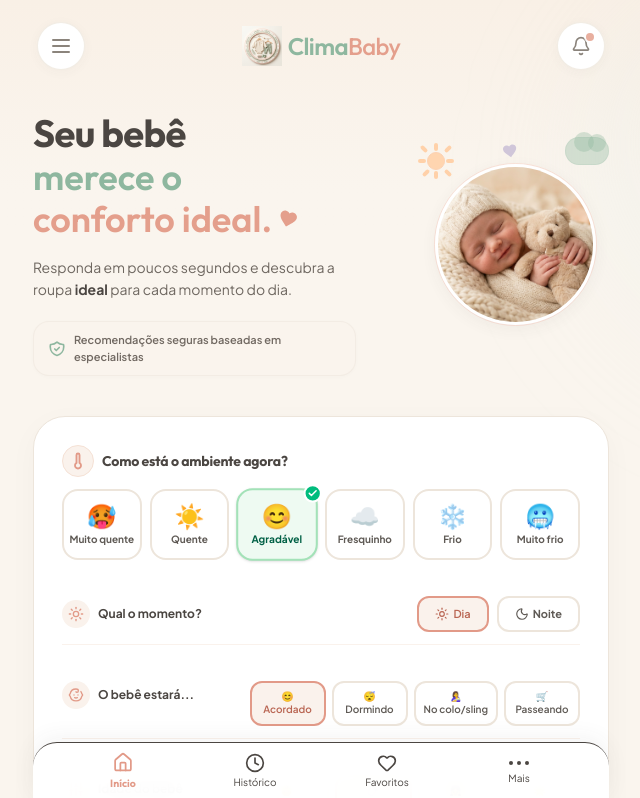
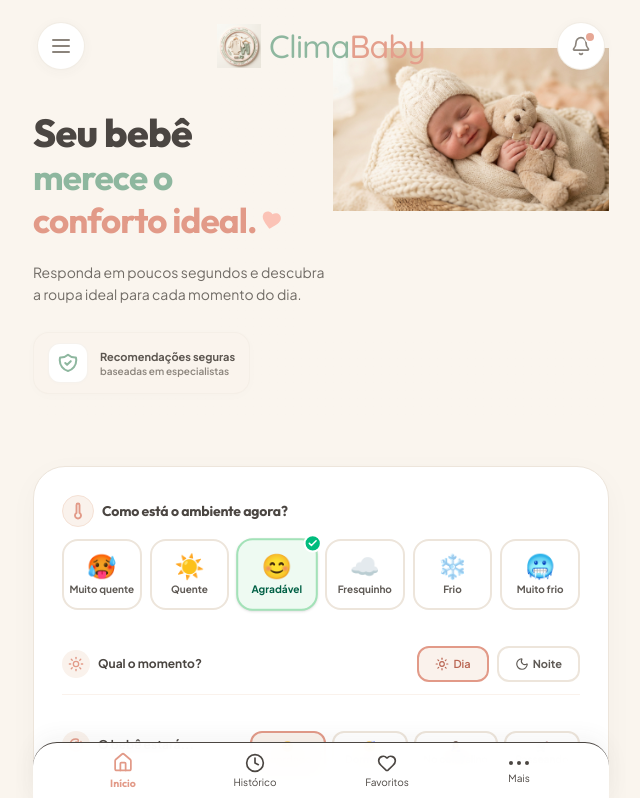
Before and after one commit to lumelo025-cpu/APP-Como-Vestir-o-Beb-, a React (Vite) app: page / in a window 1280 px wide. Shown: the top 798 px of the page, without its empty margins (319-959 px from the left). Built offline with nearby package versions, Linux system fonts and the light colour scheme.

Commit message:
feat: update hero graphic and add font families
Replace abstract background elements with a specific hero image on the welcome screen. Add Quicksand and Comfortaa fonts to the theme for improved design consistency.

```diff
--- a/src/App.tsx
+++ b/src/App.tsx
@@ -295,10 +295,21 @@ export default function App() {
   return (
     <div className="min-h-screen bg-[#FAF5EE] text-[#4B4642] flex flex-col items-center justify-start pb-28 pt-4 px-4 sm:px-6 relative overflow-x-hidden antialiased">
 
-      {/* Decorative Warm Elements to Match Cozy Visual Aesthetic */}
-      <div className="absolute top-0 inset-x-0 h-[380px] bg-gradient-to-b from-[#F9F0E6] via-[#FAF5EE] to-transparent pointer-events-none z-0" />
-      <div className="absolute top-0 right-0 w-96 h-96 bg-gradient-to-bl from-[#F7E0D5]/50 via-[#E4EDE7]/30 to-transparent rounded-full blur-3xl pointer-events-none z-0" />
-      <div className="absolute top-24 left-10 w-24 h-24 rounded-full bg-[#FAF0E6]/70 blur-xl pointer-events-none" />
+      {/* Absolute Full Screen BG Graphic matching the mockup precisely */}
+      {activeTab === 'inicio' && screen === 'welcome' && (
+        <div className="w-full max-w-xl absolute top-0 left-1/2 -translate-x-1/2 h-[380px] sm:h-[415px] pointer-events-none overflow-hidden z-0 select-none">
+          <img
+            src={babyHeroImg}
+            alt="ClimaBaby BG"
+            className="absolute top-12 right-[-4%] h-[320px] sm:h-[350px] w-[58%] sm:w-[52%] object-contain object-right-top opacity-[1.05]"
+            referrerPolicy="no-referrer"
+          />
+          {/* Bottom fade blending seamlessly into the #FAF5EE content bg */}
+          <div className="absolute inset-x-0 bottom-0 h-24 bg-gradient-to-t from-[#FAF5EE] via-[#FAF5EE]/90 to-transparent pointer-events-none" />
+          {/* Leftside edge fade blending nicely for perfect text contrast on the left column */}
+          <div className="absolute top-0 right-[57%] sm:right-[51%] w-24 h-full bg-gradient-to-l from-[#FAF5EE]/0 via-[#FAF5EE]/95 to-[#FAF5EE] pointer-events-none" />
+        </div>
+      )}
 
       {/* Playful & Cozy Header with PWA install shortcuts */}
       <header className="w-full max-w-xl flex items-center justify-between py-1.5 mb-5 z-20 relative px-1">
@@ -322,18 +333,18 @@ export default function App() {
         {/* Brand Hanger-Heart Wordmark Logo precisely matches ClimaBaby custom colors & bare image placement */}
         <motion.div
           onClick={() => { setActiveTab('inicio'); setScreen('welcome'); }}
-          className="cursor-pointer flex items-center gap-1.5"
+          className="cursor-pointer flex items-center gap-2"
           whileHover={{ scale: 1.02 }}
           whileTap={{ scale: 0.98 }}
         >
           <img
             src={menuClothesLogoImg}
             alt="Logo ClimaBaby"
-            className="h-10 w-auto object-contain shrink-0"
+            className="h-11 w-auto object-contain shrink-0"
             referrerPolicy="no-referrer"
           />
-          <div className="flex items-center font-display tracking-tight text-[24px]">
-            <span className="font-semibold text-[#8EB79F]">Clima</span>
+          <div className="flex items-center font-logo tracking-tight text-[32px] leading-none select-none">
+            <span className="font-medium text-[#8EB79F]">Clima</span>
             <span className="font-medium text-[#E49F8C]">Baby</span>
           </div>
         </motion.div>
@@ -400,84 +411,41 @@ export default function App() {
               >
 
                 {/* HERO BLOCK WITH GEOMETRIC BEAUTY AND GENERATED PHOTO */}
-                <div className="flex flex-row items-center justify-between gap-2.5 py-4 relative overflow-visible bg-transparent rounded-3xl">
+                <div className="flex flex-row items-center justify-between gap-2.5 pt-4 pb-12 min-h-[230px] sm:min-h-[270px] relative overflow-visible bg-transparent rounded-3xl">
 
                   {/* Left Headings Column */}
-                  <div className="space-y-4 flex-1 max-w-[56%] z-10 text-left">
-                    <h2 className="text-[34px] sm:text-[38px] font-bold text-[#4B4642] tracking-normal leading-[1.12] font-display">
+                  <div className="space-y-5 flex-1 max-w-[56%] sm:max-w-[52%] z-10 text-left">
+                    <h2 className="text-[35px] sm:text-[39px] font-extrabold text-[#4B4642] tracking-tight leading-[1.10] font-display">
                       Seu bebê <br />
-                      <span className="text-[#8EB79F] font-semibold text-[32px] sm:text-[36px] tracking-normal inline-block">merece o</span> <br />
-                      <span className="text-[#E49F8C] font-semibold text-[32px] sm:text-[36px] tracking-normal inline-flex items-center gap-1">
+                      <span className="text-[#8EB79F] font-bold text-[31px] sm:text-[35px] tracking-tight inline-block">merece o</span> <br />
+                      <span className="text-[#E29A88] font-bold text-[31px] sm:text-[35px] tracking-tight inline-flex items-center relative">
                         conforto ideal.
-                        {/* Custom floating heart sticker precisely like the peach heart in model image */}
-                        <svg className="w-5 h-5 text-[#E49F8C] fill-current transform rotate-[15deg] shrink-0 inline-block ml-0.5" viewBox="0 0 24 24">
+                        {/* Custom peach heart sticker placed as in reference image */}
+                        <span className="absolute -right-6 top-1/2 -translate-y-1/2 transform scale-110 rotate-[12deg] select-none pointer-events-none opacity-90 pl-1">
+                          <svg className="w-5 h-5 text-[#FCBEB1] fill-current" viewBox="0 0 24 24">
                             <path d="M12 21.35l-1.45-1.32C5.4 15.36 2 12.28 2 8.5 2 5.42 4.42 3 7.5 3c1.74 0 3.41.81 4.5 2.09C13.09 3.81 14.76 3 16.5 3 19.58 3 22 5.42 22 8.5c0 3.78-3.4 6.86-8.55 11.54L12 21.35z" />
                           </svg>
                         </span>
+                      </span>
                     </h2>
 
-                    <p className="text-[13px] sm:text-[14px] text-[#6E6760] font-normal leading-relaxed">
-                      Responda em poucos segundos e descubra a roupa <span className="font-bold text-[#4B4642]">ideal</span> para cada momento do dia.
+                    <p className="text-[13px] sm:text-[14px] text-[#716C66] font-normal leading-relaxed">
+                      Responda em poucos segundos e descubra a roupa ideal para cada momento do dia.
                     </p>
 
-                    <div className="pt-1">
-                      <span className="inline-flex items-center gap-2 px-3.5 py-2.5 bg-[#FAF4ED] text-[#716962] text-[11px] font-semibold rounded-2xl border border-[#EDE5DB]/50 shadow-[0_1px_4px_rgba(75,70,66,0.02)]">
-                        {/* Elegant Green Shield Check precisely matching the mockup */}
-                        <svg className="w-4.5 h-4.5 text-[#8EB79F] shrink-0 stroke-[2.2]" fill="none" viewBox="0 0 24 24" stroke="currentColor">
+                    <div className="pt-1.5">
+                      <div className="inline-flex items-center gap-3 px-3.5 py-2.5 bg-[#FAF4ED] text-[#716962] rounded-2xl border border-[#EDE5DB]/40 shadow-[0_2px_12px_rgba(75,70,66,0.015)] select-none">
+                        {/* Soft green outlines check shield container */}
+                        <div className="w-10 h-10 rounded-xl bg-white border border-[#EDE5DB]/50 flex items-center justify-center shrink-0 shadow-[0_1px_4px_rgba(75,70,66,0.01)]">
+                          <svg className="w-[22px] h-[22px] text-[#8EB79F] shrink-0 stroke-[2.2]" fill="none" viewBox="0 0 24 24" stroke="currentColor">
                             <path strokeLinecap="round" strokeLinejoin="round" d="M9 12l2 2 4-4m5.618-4.016A11.955 11.955 0 0112 2.944a11.955 11.955 0 01-8.618 3.04A12.02 12.02 0 003 9c0 5.591 3.824 10.29 9 11.622 5.176-1.332 9-6.03 9-11.622 0-1.042-.133-2.052-.382-3.016z" />
                           </svg>
-                        <span>Recomendações seguras baseadas em especialistas</span>
-                      </span>
-                    </div>
-                  </div>
-
-                  {/* Right circular baby portrait with exact mockup doodles */}
-                  <div className="relative shrink-0 w-[148px] h-[148px] sm:w-[175px] sm:h-[175px] mr-1.5 z-10">
-                    {/* Decorative Background Doodles exactly from the reference picture */}
-
-                    {/* 1. Custom Sun Doodle in top-left */}
-                    <div className="absolute -top-4 -left-3 select-none flex items-center justify-center pointer-events-none z-20">
-                      <div className="relative w-10 h-10">
-                        {/* Sun core */}
-                        <div className="absolute top-1/2 left-1/2 transform -translate-x-1/2 -translate-y-1/2 w-4.5 h-4.5 rounded-full bg-[#FFD1A9]/90 border border-[#FCD2B3]" />
-                        {/* Ray dashes */}
-                        <span className="absolute top-1 left-1.5 w-1 h-2 bg-[#FFD1A9] rounded-full rotate-[-45deg]" />
-                        <span className="absolute top-0.5 left-1/2 -translate-x-1/2 w-1 h-2 bg-[#FFD1A9] rounded-full" />
-                        <span className="absolute top-1 right-1.5 w-1 h-2 bg-[#FFD1A9] rounded-full rotate-[45deg]" />
-                        <span className="absolute top-1/2 -translate-y-1/2 right-0.5 w-2 h-1 bg-[#FFD1A9] rounded-full" />
-                        <span className="absolute bottom-1 right-1.5 w-1 h-2 bg-[#FFD1A9] rounded-full rotate-[135deg]" />
-                        <span className="absolute bottom-0.5 left-1/2 -translate-x-1/2 w-1 h-2 bg-[#FFD1A9] rounded-full" />
-                        <span className="absolute bottom-1 left-2 w-1 h-2 bg-[#FFD1A9] rounded-full rotate-[225deg]" />
-                        <span className="absolute top-1/2 -translate-y-1/2 left-0.5 w-2 h-1 bg-[#FFD1A9] rounded-full" />
-                      </div>
-                    </div>
-
-                    {/* 2. Soft lavender heart */}
-                    <div className="absolute -top-3.5 left-[42%] select-none pointer-events-none z-20">
-                      <svg className="w-4 h-4 text-[#C9BFD6] fill-current opacity-85 transform rotate-[-10deg]" viewBox="0 0 24 24">
-                        <path d="M12 21.35l-1.45-1.32C5.4 15.36 2 12.28 2 8.5 2 5.42 4.42 3 7.5 3c1.74 0 3.41.81 4.5 2.09C13.09 3.81 14.76 3 16.5 3 19.58 3 22 5.42 22 8.5c0 3.78-3.4 6.86-8.55 11.54L12 21.35z" />
-                      </svg>
-                    </div>
-
-                    {/* 3. Soft Green Cloud doodle exactly on top right */}
-                    <div className="absolute -top-5 -right-1.5 select-none pointer-events-none z-20">
-                      <div className="relative w-11 h-7 bg-[#8EB79F]/35 border border-[#8EB79F]/15 rounded-full blur-[0.4px]">
-                        <div className="absolute -top-1.5 left-2 w-5 h-5 bg-[#8EB79F]/35 rounded-full" />
-                        <div className="absolute -top-1 left-5.5 w-4.5 h-4.5 bg-[#8EB79F]/35 rounded-full" />
-                      </div>
-                    </div>
-
-                    {/* Soft background peach-pink framing halo circle */}
-                    <div className="absolute inset-1.5 bg-[#FAE7DF]/75 rounded-full pointer-events-none border border-[#FBE3D9]" />
-
-                    {/* Main Organic Soft Portrait Mask precisamente como na imagem */}
-                    <div className="w-[92%] h-[92%] absolute top-[4%] left-[4%] rounded-full overflow-hidden border-[3px] border-white shadow-[0_4px_16px_rgba(75,70,66,0.06)] bg-white">
-                      <img
-                        src={babyHeroImg}
-                        alt="Bebê dormindo confortavelmente"
-                        className="w-full h-full object-cover scale-[1.05]"
-                        referrerPolicy="no-referrer"
-                      />
+                        </div>
+                        <div className="flex flex-col text-left">
+                          <span className="text-[11px] font-bold text-[#5C5650] leading-none">Recomendações seguras</span>
+                          <span className="text-[10px] text-[#8B847C] font-semibold leading-none mt-1">baseadas em especialistas</span>
+                        </div>
+                      </div>
                     </div>
                   </div>
                 </div>
@@ -1389,18 +1357,19 @@ export default function App() {
             >
               <div className="p-5 flex-1 flex flex-col overflow-y-auto">
                 <div className="flex justify-between items-center pb-4 border-b border-slate-100 mb-5">
-                  <div className="flex items-center gap-2">
-                    <div className="w-7 h-7 rounded-full overflow-hidden shrink-0">
+                  <div className="flex items-center gap-1.5">
                     <img
                       src={menuClothesLogoImg}
                       alt="Logo ClimaBaby"
-                        className="w-full h-full object-cover"
+                      className="h-8 w-auto object-contain shrink-0"
                       referrerPolicy="no-referrer"
                     />
-                    </div>
                     <div>
-                      <h4 className="font-bold text-xs text-slate-900 leading-none">ClimaBaby</h4>
-                      <span className="text-[8px] text-slate-400 font-extrabold block uppercase tracking-wider mt-0.5">Consultoria Especializada</span>
+                      <div className="font-logo font-medium text-[18px] leading-none select-none flex items-center">
+                        <span className="text-[#8EB79F]">Clima</span>
+                        <span className="text-[#E49F8C]">Baby</span>
+                      </div>
+                      <span className="text-[8px] text-slate-400 font-extrabold block uppercase tracking-wider mt-1">Consultoria Especializada</span>
                     </div>
                   </div>
                   <button
--- a/src/index.css
+++ b/src/index.css
@@ -1,9 +1,10 @@
-@import url('https://fonts.googleapis.com/css2?family=Outfit:wght@300..800&family=Plus+Jakarta+Sans:wght@300..800&display=swap');
+@import url('https://fonts.googleapis.com/css2?family=Outfit:wght@300..800&family=Plus+Jakarta+Sans:wght@300..800&family=Quicksand:wght@400;500;600;700&family=Comfortaa:wght@400;500;600;700&display=swap');
 @import "tailwindcss";
 
 @theme {
   --font-sans: "Plus Jakarta Sans", -apple-system, BlinkMacSystemFont, "Segoe UI", Roboto, sans-serif;
   --font-display: "Outfit", -apple-system, BlinkMacSystemFont, "Segoe UI", Roboto, sans-serif;
+  --font-logo: "Quicksand", "Comfortaa", -apple-system, BlinkMacSystemFont, "Segoe UI", Roboto, sans-serif;
 
   --color-brand-beige: #FFFDF9; /* Warm White */
   --color-brand-cream: #F8F4EE; /* Soft Cream */
```
Lines whose indentation alone changed are shown as unchanged.
